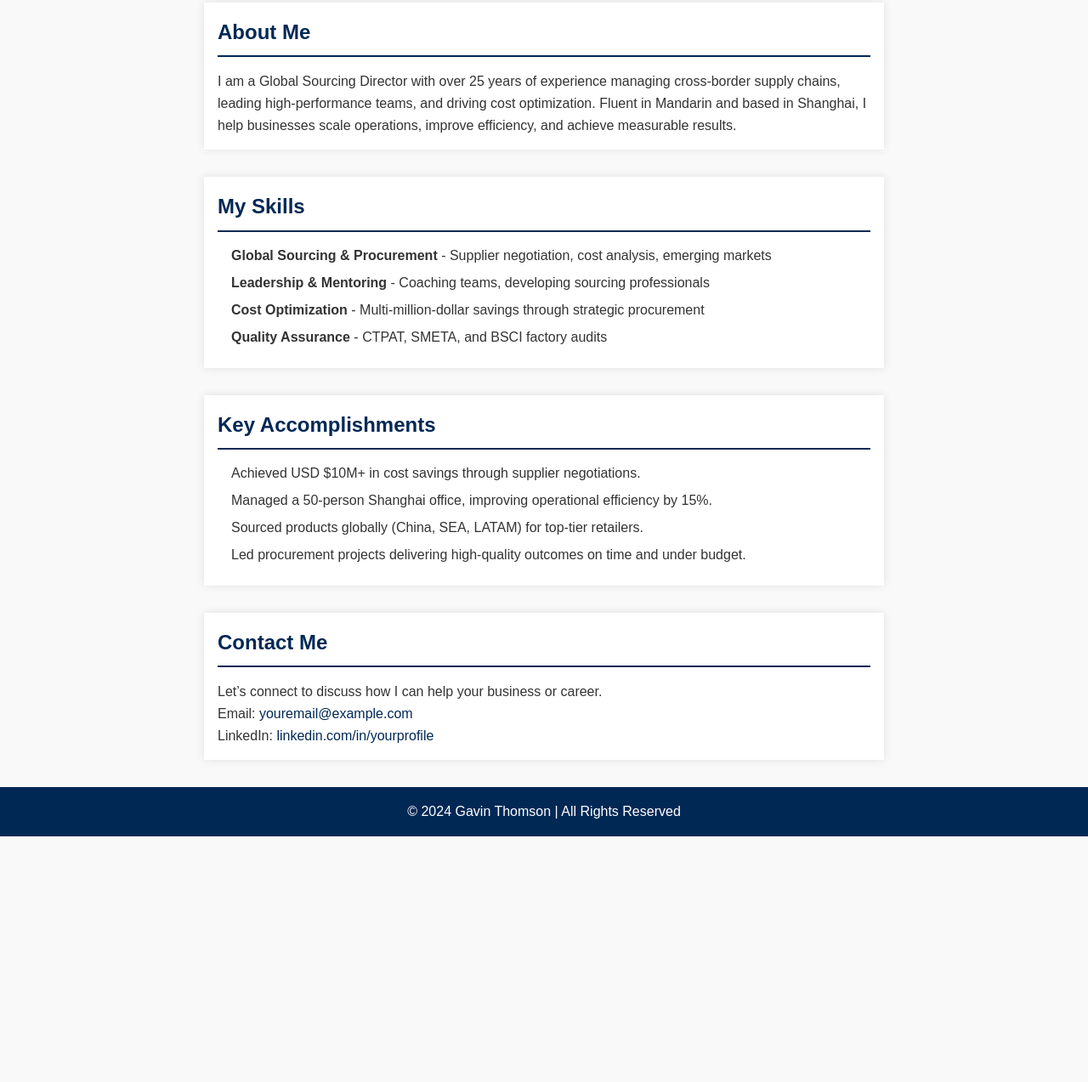
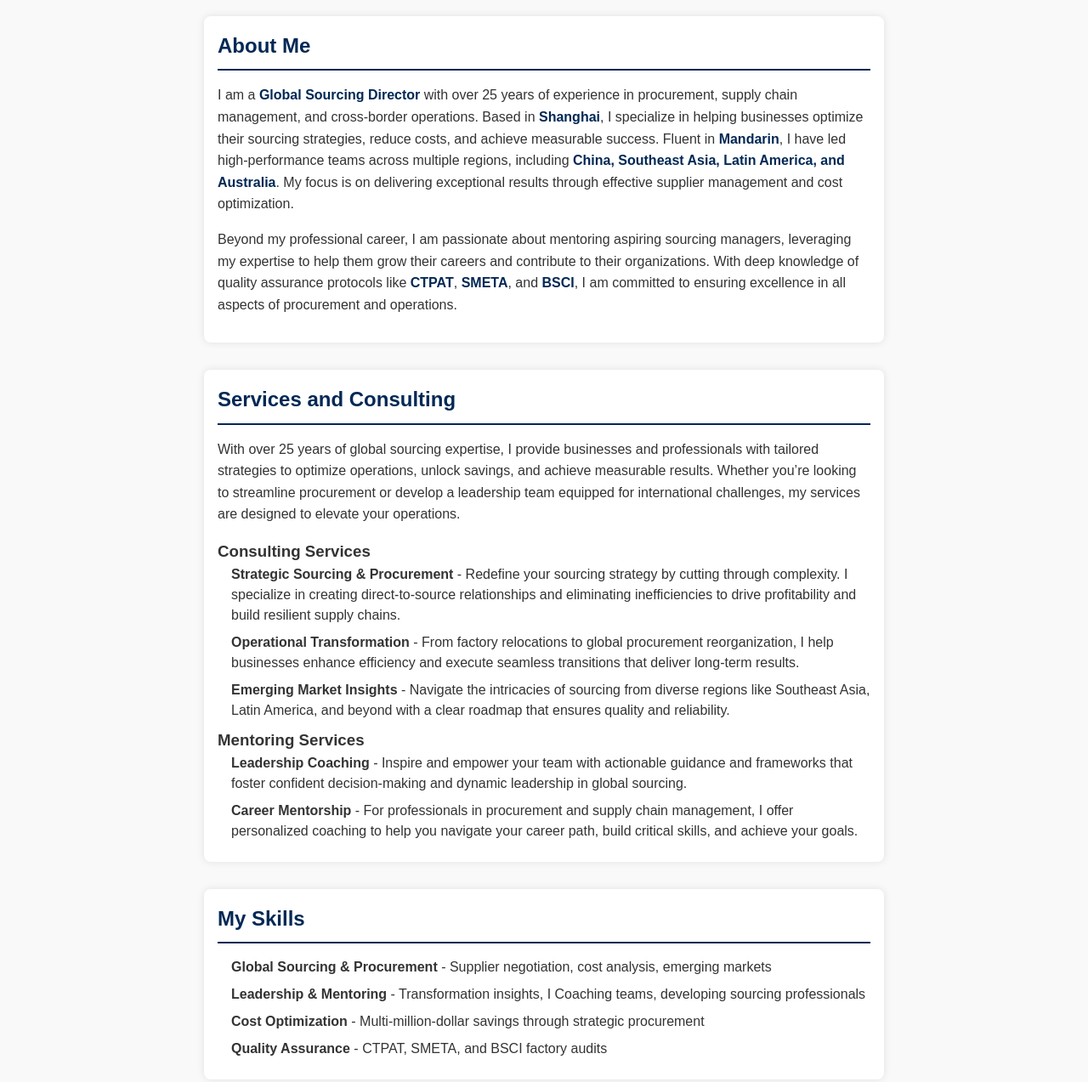
Before and after one commit to gajath/gavin-thomson-portfolio, a plain HTML site: page index.html in a window 1280 px wide. Shown: the part 351-1624 px from the top of the page at 85% size. Before the commit the page ends 1335 px from the top, so only its background shows below. Drawn offline with Linux system fonts and the light colour scheme.

Commit message:
Add files via upload

```diff
--- a/index.html
+++ b/index.html
@@ -5,6 +5,103 @@
     <meta name="viewport" content="width=device-width, initial-scale=1.0">
     <title>Gavin Thomson - Portfolio</title>
     <link rel="stylesheet" href="styles.css">
+    <style>
+        /* General Reset */
+        * {
+            margin: 0;
+            padding: 0;
+            box-sizing: border-box;
+            font-family: 'Bierstadt', sans-serif;
+        }
+
+        body {
+            line-height: 1.6;
+            color: #333;
+            background-color: #f9f9f9;
+        }
+
+        header {
+            background-color: #002855;
+            color: #fff;
+            padding: 2rem 1rem;
+            text-align: center;
+        }
+
+        header h1 {
+            font-size: 2.5rem;
+            margin-bottom: 0.5rem;
+        }
+
+        header h2 {
+            font-size: 1.5rem;
+            font-weight: normal;
+        }
+
+        .container {
+            width: 90%;
+            max-width: 800px;
+            margin: 2rem auto;
+            padding: 1rem;
+            background: #fff;
+            border-radius: 8px;
+            box-shadow: 0 0 10px rgba(0, 0, 0, 0.1);
+        }
+
+        h2 {
+            margin-bottom: 1rem;
+            color: #002855;
+            border-bottom: 2px solid #002855;
+            padding-bottom: 0.5rem;
+        }
+
+        ul {
+            list-style: none;
+            margin-left: 1rem;
+        }
+
+        ul li {
+            margin-bottom: 0.5rem;
+            line-height: 1.5;
+        }
+
+        a {
+            color: #002855;
+            text-decoration: none;
+        }
+
+        a:hover {
+            text-decoration: underline;
+        }
+
+        p {
+            margin-bottom: 1rem;
+        }
+
+        footer {
+            text-align: center;
+            padding: 1rem;
+            background-color: #002855;
+            color: #fff;
+            margin-top: 2rem;
+            font-size: 0.9rem;
+        }
+
+        /* Highlighting Contact Section */
+        #contact p a {
+            font-weight: bold;
+            color: #004080;
+            text-decoration: underline;
+        }
+
+        #contact p a:hover {
+            color: #002855;
+            text-decoration: none;
+        }
+
+        #about strong {
+            color: #002855;
+        }
+    </style>
 </head>
 <body>
     <!-- Header Section -->
@@ -20,10 +117,30 @@
     <section id="about" class="container">
         <h2>About Me</h2>
         <p>
-            I am a Global Sourcing Director with over 25 years of experience managing cross-border supply chains,
-            leading high-performance teams, and driving cost optimization. Fluent in Mandarin and based in Shanghai,
-            I help businesses scale operations, improve efficiency, and achieve measurable results.
+            I am a <strong>Global Sourcing Director</strong> with over 25 years of experience in procurement, supply chain management, and cross-border operations. Based in <strong>Shanghai</strong>, I specialize in helping businesses optimize their sourcing strategies, reduce costs, and achieve measurable success. Fluent in <strong>Mandarin</strong>, I have led high-performance teams across multiple regions, including <strong>China, Southeast Asia, Latin America, and Australia</strong>. My focus is on delivering exceptional results through effective supplier management and cost optimization.
         </p>
+        <p>
+            Beyond my professional career, I am passionate about mentoring aspiring sourcing managers, leveraging my expertise to help them grow their careers and contribute to their organizations. With deep knowledge of quality assurance protocols like <strong>CTPAT</strong>, <strong>SMETA</strong>, and <strong>BSCI</strong>, I am committed to ensuring excellence in all aspects of procurement and operations.
+        </p>
+    </section>
+
+    <!-- Services and Consulting Section -->
+    <section id="services" class="container">
+        <h2>Services and Consulting</h2>
+        <p>With over 25 years of global sourcing expertise, I provide businesses and professionals with tailored strategies to optimize operations, unlock savings, and achieve measurable results. Whether you’re looking to streamline procurement or develop a leadership team equipped for international challenges, my services are designed to elevate your operations.</p>
+
+        <h3>Consulting Services</h3>
+        <ul>
+            <li><strong>Strategic Sourcing & Procurement</strong> - Redefine your sourcing strategy by cutting through complexity. I specialize in creating direct-to-source relationships and eliminating inefficiencies to drive profitability and build resilient supply chains.</li>
+            <li><strong>Operational Transformation</strong> - From factory relocations to global procurement reorganization, I help businesses enhance efficiency and execute seamless transitions that deliver long-term results.</li>
+            <li><strong>Emerging Market Insights</strong> - Navigate the intricacies of sourcing from diverse regions like Southeast Asia, Latin America, and beyond with a clear roadmap that ensures quality and reliability.</li>
+        </ul>
+
+        <h3>Mentoring Services</h3>
+        <ul>
+            <li><strong>Leadership Coaching</strong> - Inspire and empower your team with actionable guidance and frameworks that foster confident decision-making and dynamic leadership in global sourcing.</li>
+            <li><strong>Career Mentorship</strong> - For professionals in procurement and supply chain management, I offer personalized coaching to help you navigate your career path, build critical skills, and achieve your goals.</li>
+        </ul>
     </section>
 
     <!-- Skills Section -->
@@ -31,7 +148,7 @@
         <h2>My Skills</h2>
         <ul>
             <li><strong>Global Sourcing & Procurement</strong> - Supplier negotiation, cost analysis, emerging markets</li>
-            <li><strong>Leadership & Mentoring</strong> - Coaching teams, developing sourcing professionals</li>
+            <li><strong>Leadership & Mentoring</strong> - Transformation insights, I Coaching teams, developing sourcing professionals</li>
             <li><strong>Cost Optimization</strong> - Multi-million-dollar savings through strategic procurement</li>
             <li><strong>Quality Assurance</strong> - CTPAT, SMETA, and BSCI factory audits</li>
         </ul>
@@ -41,10 +158,9 @@
     <section id="accomplishments" class="container">
         <h2>Key Accomplishments</h2>
         <ul>
-            <li>Achieved USD $10M+ in cost savings through supplier negotiations.</li>
-            <li>Managed a 50-person Shanghai office, improving operational efficiency by 15%.</li>
-            <li>Sourced products globally (China, SEA, LATAM) for top-tier retailers.</li>
-            <li>Led procurement projects delivering high-quality outcomes on time and under budget.</li>
+            <li>Redefined cost-saving strategies by going direct to source and eliminating unnecessary intermediaries, driving measurable impact on profitability.</li>
+            <li>Masterfully navigated global procurement challenges, sourcing products from China, Southeast Asia, and Latin America for top-tier retailers.</li>
+            <li>Orchestrated transformative projects across China, steering operational relocations and elevating sourcing and quality processes to new heights.</li>
         </ul>
     </section>
 
@@ -52,8 +168,8 @@
     <section id="contact" class="container">
         <h2>Contact Me</h2>
         <p>Let’s connect to discuss how I can help your business or career.</p>
-        <p>Email: <a href="mailto:youremail@example.com">youremail@example.com</a></p>
-        <p>LinkedIn: <a href="https://www.linkedin.com/in/yourprofile" target="_blank">linkedin.com/in/yourprofile</a></p>
+        <p>Email: <a href="mailto:gavin.thomson@me.com">gavin.thomson@me.com</a></p>
+        <p>LinkedIn: <a href="https://www.linkedin.com/in/gavinthomson/" target="_blank">linkedin.com/in/gavinthomson</a></p>
     </section>
 
     <!-- Footer -->
--- a/styles.css
+++ b/styles.css
@@ -3,7 +3,7 @@
     margin: 0;
     padding: 0;
     box-sizing: border-box;
-    font-family: Arial, Helvetica, sans-serif;
+    font-family: 'Bierstadt', sans-serif;
 }
 
 body {
@@ -13,20 +13,22 @@ body {
 }
 
 header {
-    background-color: #002855;
+    background: linear-gradient(rgba(0, 40, 85, 0.8), rgba(0, 40, 85, 0.8)),
+                url('background-image.jpg') no-repeat center center/cover;
     color: #fff;
-    padding: 2rem 1rem;
+    padding: 3rem 1rem;
     text-align: center;
 }
 
 header h1 {
-    font-size: 2.5rem;
+    font-size: 2.8rem;
     margin-bottom: 0.5rem;
 }
 
 header h2 {
-    font-size: 1.5rem;
+    font-size: 1.8rem;
     font-weight: normal;
+    margin-bottom: 1rem;
 }
 
 .container {
@@ -35,6 +37,7 @@ header h2 {
     margin: 2rem auto;
     padding: 1rem;
     background: #fff;
+    border-radius: 8px;
     box-shadow: 0 0 10px rgba(0, 0, 0, 0.1);
 }
 
@@ -64,10 +67,31 @@ a:hover {
     text-decoration: underline;
 }
 
+p {
+    margin-bottom: 1rem;
+}
+
 footer {
     text-align: center;
     padding: 1rem;
     background-color: #002855;
     color: #fff;
     margin-top: 2rem;
+    font-size: 0.9rem;
 }
+
+/* Highlighting Contact Section */
+#contact p a {
+    font-weight: bold;
+    color: #004080;
+    text-decoration: underline;
+}
+
+#contact p a:hover {
+    color: #002855;
+    text-decoration: none;
+}
+
+#about strong {
+    color: #002855;
+}
```
